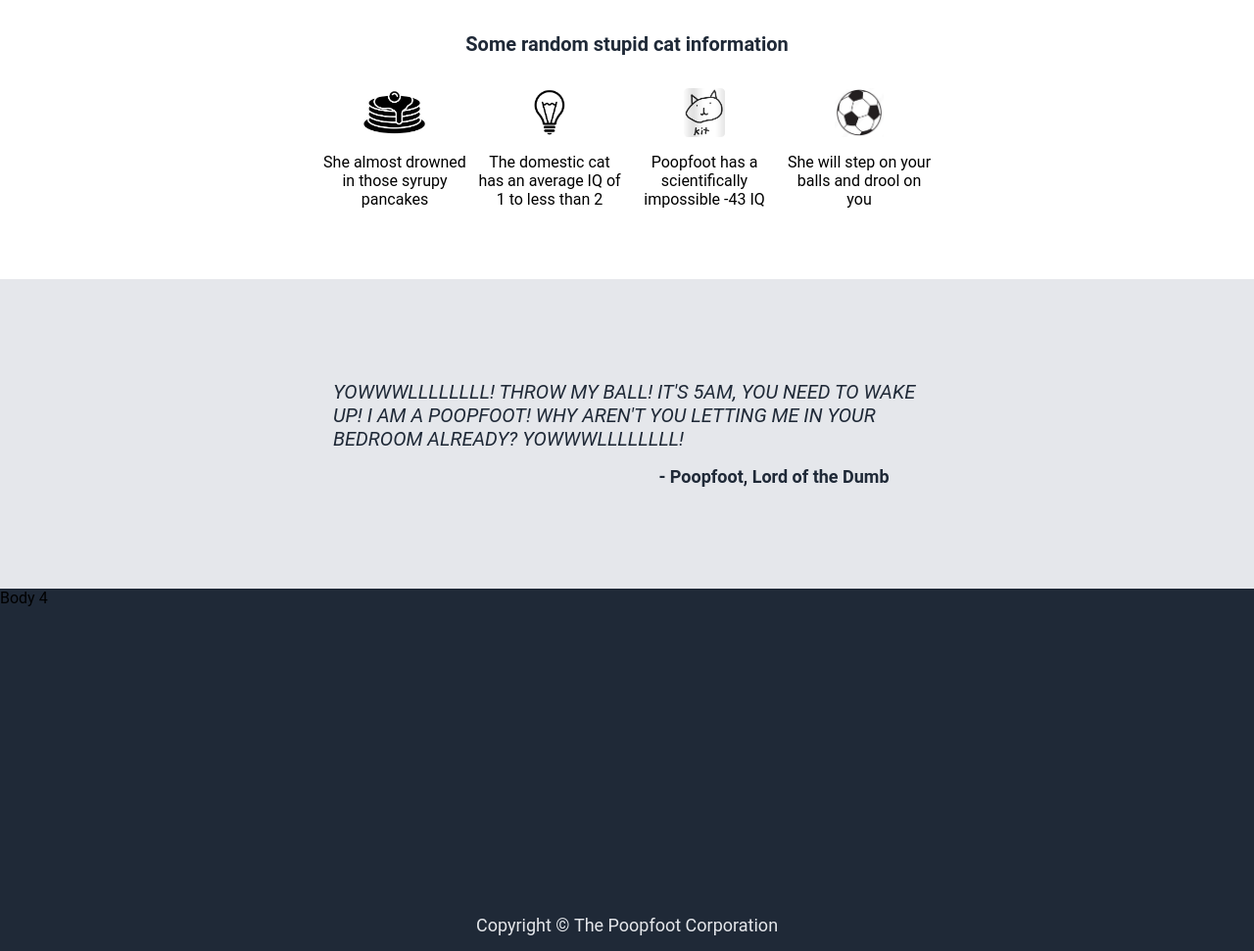
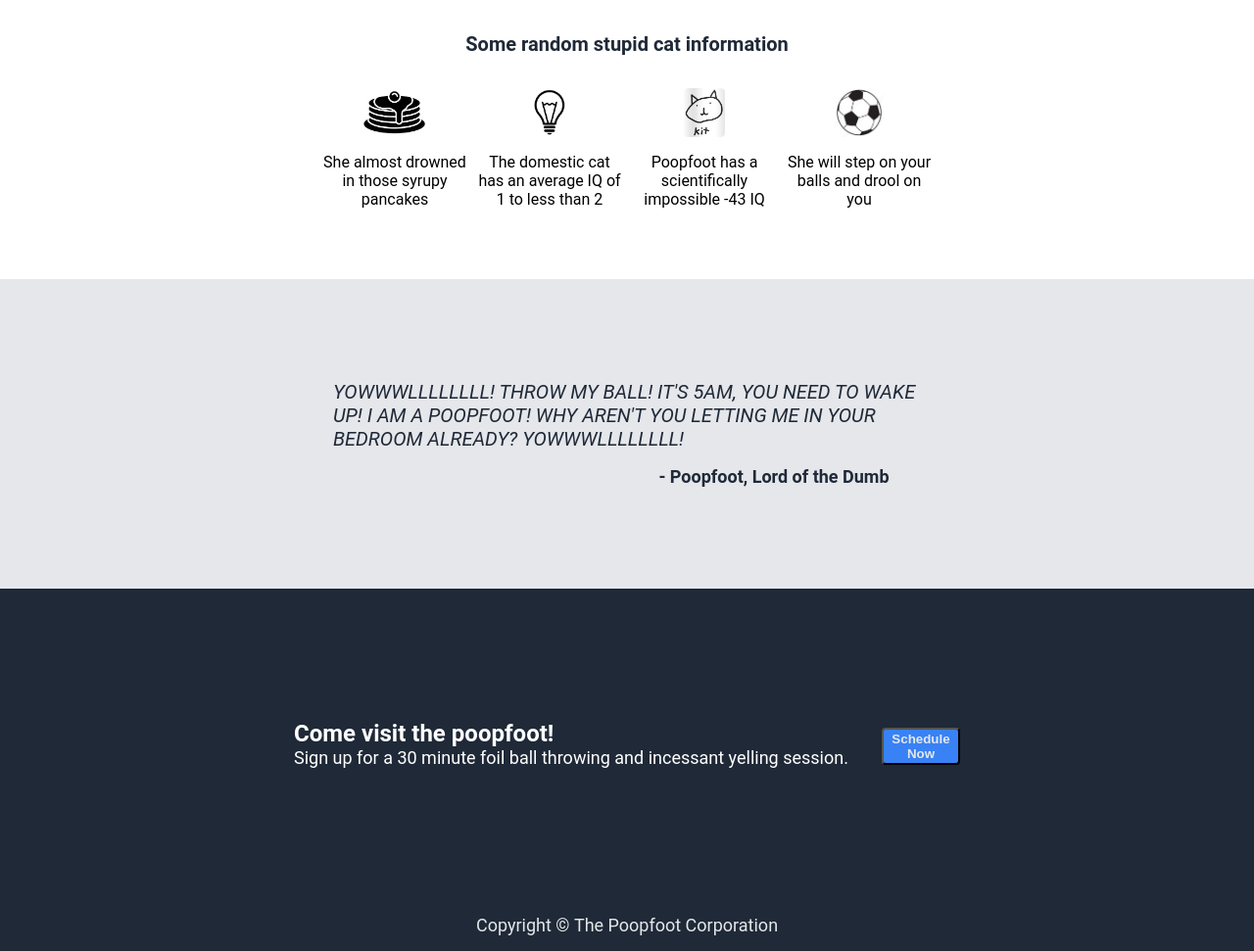
Before and after one commit to englishgritts/landing_page, a plain HTML site: page index.html in a window 1280 px wide. Shown: the part 469-1440 px from the top of the page at 98% size. Drawn offline with Linux system fonts and the light colour scheme.

Commit message:
Body 4 Complete - First full draft and completed page

```diff
--- a/index.html
+++ b/index.html
@@ -55,7 +55,15 @@
     <div class="quote">YOWWWLLLLLLLL! THROW MY BALL! IT'S 5AM, YOU NEED TO WAKE UP! I AM A POOPFOOT! WHY AREN'T YOU LETTING ME IN YOUR BEDROOM ALREADY? YOWWWLLLLLLLL!</div>
     <div class="citation">- Poopfoot, Lord of the Dumb</div>
  </div>
- <div class="body4">Body 4</div>
+ <div class="body4">
+    <div class="cta">
+        <div class="ctahead">Come visit the poopfoot!</div>
+        <div class="ctadesc">Sign up for a 30 minute foil ball throwing and incessant yelling session.</div>
+    </div>
+    <div class="button2">
+        <button>Schedule Now</button>
+    </div>
+ </div>
  <div class="footer">Copyright&nbsp;<span>&#169;</span>&nbsp;The Poopfoot Corporation</div>
 </body>
 </html>
--- a/style.css
+++ b/style.css
@@ -173,3 +173,29 @@ button {
     padding-top: 16px;
     margin-left: 300px;
 }
+
+.body4 {
+    display: flex;
+    align-items: center;
+    justify-content: center;
+    color: white;
+}
+
+.ctahead {
+    display: flex;
+    font-size: 24px;
+    color: white;
+    font-weight: bolder;
+}
+
+.ctadesc {
+    display: flex;
+    font-size: 18px;
+    color: white;
+}
+
+.cta {
+    width: 600px;
+    display: flex;
+    flex-direction: column;
+}
```
